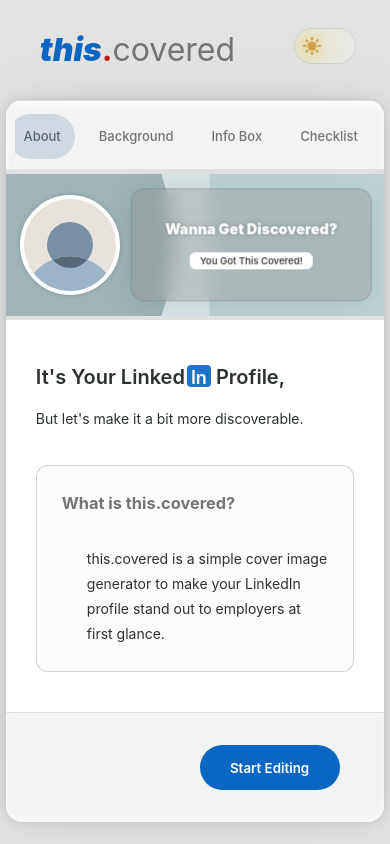
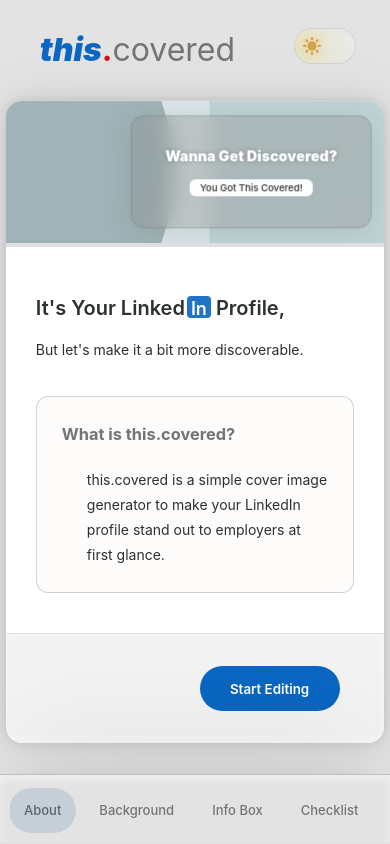
Before and after one commit to b-amir/thiscovered, a React (Vite) app: page / in a window 390 px wide. Shown: the top 844 px of the page. Built offline with nearby package versions, Linux system fonts and the light colour scheme; a web font is replaced by a local one.

Commit message:
added mobile nav

```diff
--- a/src/Components/Footer/Footer.tsx
+++ b/src/Components/Footer/Footer.tsx
@@ -34,7 +34,7 @@
       <div className="footer-divider">*/</div>
       <div className="footer-info">
         <a
-          href="https://github.com/theamirm/thiscovered"
+          href="https://github.com/b-amir/thiscovered"
           target="_blank"
           rel="noopener noreferrer">
           <img
--- a/src/Components/Footer/style.css
+++ b/src/Components/Footer/style.css
@@ -75,3 +75,9 @@
   text-decoration: underline;
   transition: 0.3s all ease;
 }
+
+@media only screen and (max-width: 425px) {
+  footer.footer {
+    margin-bottom: 50px;
+  }
+}
--- a/src/Components/Navbar/Navbar.tsx
+++ b/src/Components/Navbar/Navbar.tsx
@@ -14,6 +14,7 @@
   return (
     <nav className="navbar">
       <h1
+        className="logo"
         onClick={() => {
           setTab("about");
 
--- a/src/Components/PageBody/style.css
+++ b/src/Components/PageBody/style.css
@@ -331,20 +331,25 @@
 
 
   .grid-divider {
+    z-index: 50 !important;
     display: grid;
     grid-template-columns: 1fr 1fr 1fr;
     grid-template-areas: "grid-tab-bar grid-tab-bar grid-tab-bar" !important;
     grid-area: grid-divider;
     z-index: 25 !important;
-
-
+    position: fixed;
+    bottom: 0px !important;
+    left: 0px;
+    border-top: 1px solid var(--border-color-2);
+    background: var(--bg-mobile);
+    box-shadow: inset 0px 5px 8px 0px var(--shadow-color-2), 0px -1.6px 5.1px -19px rgba(0, 0, 0, 0.063), 0px -4.5px 14px -19px rgba(0, 0, 0, 0.09), 0px -10.9px 33.8px -19px rgba(0, 0, 0, 0.117), 0px -36px 112px -19px rgba(0, 0, 0, 0.18);
   }
 
   .grid-cover-box {
     grid-template-areas: "grid-profile-pic grid-info-box" !important;
     /* height: 140px; */
     border-bottom: 4px solid var(--border-color) !important;
-    border-top: 4px solid var(--border-color) !important;
+    /* border-top: 4px solid var(--border-color) !important; */
     width: 150% !important;
     transform-origin: right;
     transform: translateX(-33%);
@@ -371,7 +376,7 @@
     align-items: center !important;
     flex-direction: row !important;
     flex-wrap: nowrap !important;
-    box-shadow: inset 0px 5px 8px 0px var(--shadow-color-2);
+    /* box-shadow: inset 0px 5px 8px 0px var(--shadow-color-2); */
 
   }
 
@@ -385,6 +390,14 @@
     user-select: none;
   }
 
+
+  h3.description-title {
+    margin: 0;
+    margin-bottom: 00px;
+    color: #747474;
+  }
+
+
 }
 
 @media only screen and (max-width: 388px) {
--- a/src/Components/ProfilePic/style.css
+++ b/src/Components/ProfilePic/style.css
@@ -75,7 +75,7 @@
     height: 100px !important;
     top: 195px !important;
     left: 5% !important;
-    /* display: none; */
+    display: none;
     position: absolute !important;
   }
 
--- a/src/Pages/checklist/ChecklistTab.tsx
+++ b/src/Pages/checklist/ChecklistTab.tsx
@@ -50,7 +50,7 @@
           improvements, please feel free to{" "}
           <a
             className="description-link"
-            href="https://github.com/theamirm/thiscovered"
+            href="https://github.com/b-amir/thiscovered"
             target="_blank"
             rel="noopener noreferrer">
             contribute on GitHub
@@ -85,11 +85,9 @@
             onTouchStart={handleCopyLinkClick}
             // onClick={handleCopyLinkClick}
             onMouseDown={handleCopyLinkClick}>
-            {isCopied
-? (
+            {isCopied ? (
               "Link copied"
-            )
-: (
+            ) : (
               <>
                 <CopyIcon /> Share
               </>
--- a/src/hooks/useSwipe.tsx
+++ b/src/hooks/useSwipe.tsx
@@ -15,7 +15,7 @@
   const [touchStart, setTouchStart] = useState(0);
   const [touchEnd, setTouchEnd] = useState(0);
 
-  const minSwipeDistance = 130;
+  const minSwipeDistance = 100;
 
   const onTouchStart = (e: TouchEvent) => {
     setTouchEnd(0); // otherwise the swipe is fired even with usual touch events
--- a/src/style.css
+++ b/src/style.css
@@ -617,14 +617,15 @@
     overflow: hidden;
     box-sizing: border-box !important;
     width: 97% !important;
+    border-top: 1px solid var(--border-color-2);
 
 
     grid-template-columns: 1fr 1fr 1fr 1fr;
-    grid-template-rows: 70px 140px 120px auto auto 150px;
+    grid-template-rows: auto 140px 120px auto auto 150px;
 
     grid-auto-flow: row;
     grid-template-areas:
-      "grid-divider grid-divider grid-divider grid-divider"
+      ". . . ."
       "grid-cover-box grid-cover-box grid-cover-box grid-cover-box"
       "grid-tab-info grid-tab-info grid-tab-info grid-tab-info"
       "grid-tab-control-box grid-tab-control-box grid-tab-control-box grid-tab-control-box"
```
